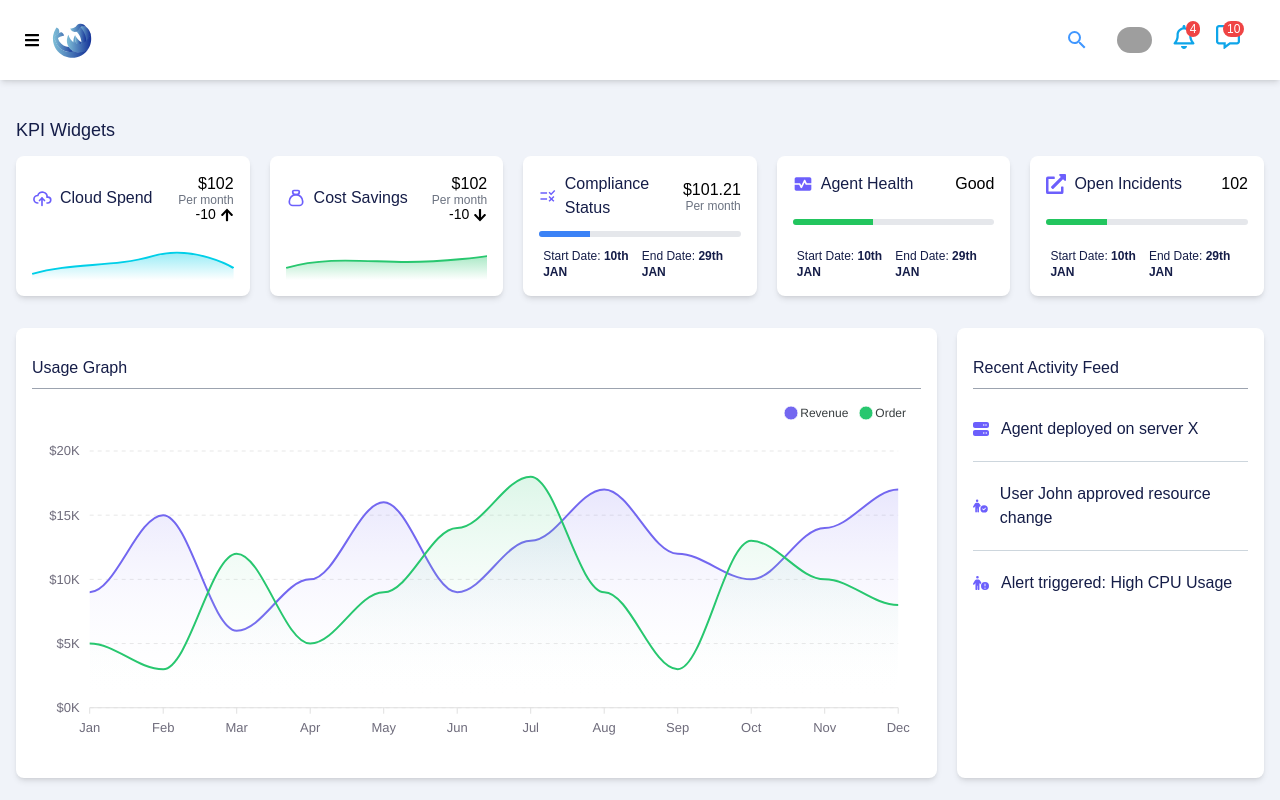
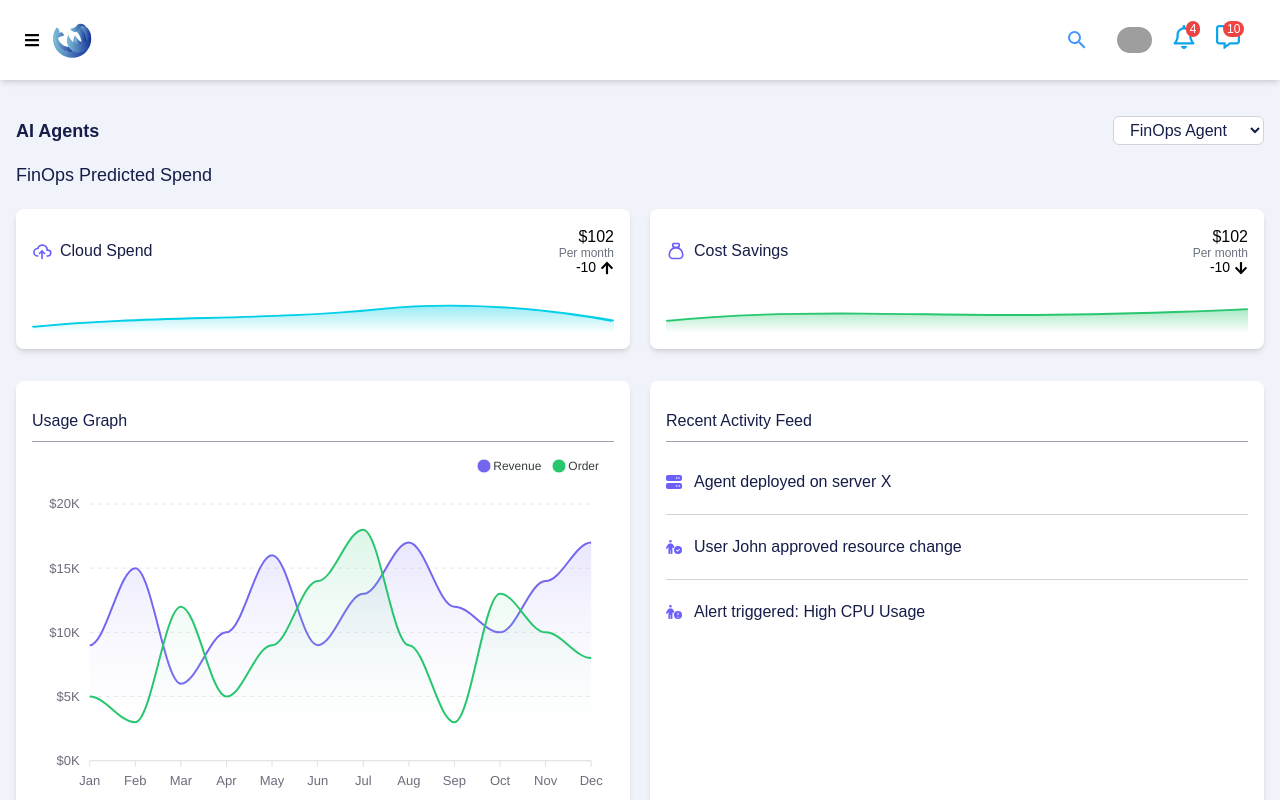
Before and after one commit to CodeHub-CloudSeals/cis-Frontend, a React (Vite) app: page /dashboard in a window 1280 px wide. Shown: the top 800 px of the page. Built offline with nearby package versions, Linux system fonts and the light colour scheme; sample sign-in values are in the browser's storage; grey boxes are pictures that could not be loaded.

Commit message:
Dashboard commit

```diff
--- a/src/pages/DashboardPage.jsx
+++ b/src/pages/DashboardPage.jsx
@@ -17,6 +17,7 @@ export default function DashboardPage() {
 
   // State for UI elements
   const [isSidenavOpen, setIsSidenavOpen] = useState(false);
+  const [selectedAgent, setSelectedAgent] = useState("FinOps");
 
   // Refs for chart elements
   const pieChartRef = useRef(null);
@@ -366,11 +367,28 @@ export default function DashboardPage() {
         {/* KPI Widgets Section */}
         <section className="mt-5 px-4">
           <div className="container-fluid">
-            <h1 className="text-lg text-[#151D48] font-medium my-3 font-open-sans text-center lg:text-left">
-              KPI Widgets
+            <div className="flex justify-between items-center mb-4">
+              <h1 className="text-lg text-[#151D48] font-bold font-open-sans">
+                AI Agents
               </h1>
-            <div className="grid grid-cols-1 sm:grid-cols-2 md:grid-cols-3 lg:grid-cols-5 gap-5 items-center justify-center">
-              {/* Card 1: Cloud Spend */}
+              <select
+                value={selectedAgent}
+                onChange={(e) => setSelectedAgent(e.target.value)}
+                className="border border-gray-300 rounded-md px-3 py-1 bg-white text-[#151D48] focus:outline-none"
+              >
+                <option value="FinOps">FinOps Agent</option>
+                <option value="SecOps">SecOps Agent</option>
+                <option value="DevOps">DevOps Agent</option>
+              </select>
+            </div>
+
+            <div className="grid grid-cols-1 sm:grid-cols-2 gap-5 items-center justify-center">
+              {selectedAgent === "FinOps" && (
+                <>
+                  <h2 className="text-[#151D48] text-lg font-medium col-span-full">
+                    FinOps Predicted Spend
+                  </h2>
+                  {/* Cloud Spend */}
                   <div className="bg-white rounded-lg shadow-md p-4 min-h-[110px] flex flex-col justify-between">
                     <div className="flex items-center justify-between">
                       <div className="flex items-center gap-2">
@@ -400,8 +418,16 @@ export default function DashboardPage() {
                           x2="0"
                           y2="1"
                         >
-                      <stop offset="0%" stopColor="#00CFE8" stopOpacity="0.4" />
-                      <stop offset="100%" stopColor="#00CFE8" stopOpacity="0" />
+                          <stop
+                            offset="0%"
+                            stopColor="#00CFE8"
+                            stopOpacity="0.4"
+                          />
+                          <stop
+                            offset="100%"
+                            stopColor="#00CFE8"
+                            stopOpacity="0"
+                          />
                         </linearGradient>
                       </defs>
                       <path
@@ -417,7 +443,7 @@ export default function DashboardPage() {
                     </svg>
                   </div>
 
-              {/* Cost Savings Card */}
+                  {/* Cost Savings */}
                   <div className="bg-white rounded-lg shadow-md p-4 min-h-[130px] flex flex-col justify-between">
                     <div className="flex items-center justify-between">
                       <div className="flex items-center gap-2">
@@ -447,8 +473,16 @@ export default function DashboardPage() {
                           x2="0"
                           y2="1"
                         >
-                      <stop offset="0%" stopColor="#28C76F" stopOpacity="0.4" />
-                      <stop offset="100%" stopColor="#28C76F" stopOpacity="0" />
+                          <stop
+                            offset="0%"
+                            stopColor="#28C76F"
+                            stopOpacity="0.4"
+                          />
+                          <stop
+                            offset="100%"
+                            stopColor="#28C76F"
+                            stopOpacity="0"
+                          />
                         </linearGradient>
                       </defs>
                       <path
@@ -463,8 +497,15 @@ export default function DashboardPage() {
                       />
                     </svg>
                   </div>
+                </>
+              )}
 
-              {/* Card 3: Compliance Status */}
+              {selectedAgent === "SecOps" && (
+                <>
+                  <h2 className="text-[#151D48] text-lg font-semibold col-span-full">
+                    SecOps Compliance Insights
+                  </h2>
+                  {/* Compliance Status */}
                   <div className="bg-white rounded-lg shadow-md p-4 min-h-[140px] flex flex-col justify-between">
                     <div className="flex items-center justify-between mb-2">
                       <div className="flex items-center gap-2">
@@ -474,12 +515,14 @@ export default function DashboardPage() {
                         </h5>
                       </div>
                       <div className="flex flex-col items-end">
-                    <p className="text-base font-medium text-black">$101.21</p>
+                        <p className="text-base font-medium text-black">
+                          $101.21
+                        </p>
                         <p className="text-xs text-gray-500 -mt-1">Per month</p>
                       </div>
                     </div>
                     <div className="w-full bg-gray-200 h-1.5 rounded-full overflow-hidden">
-                  <div className="bg-blue-500 h-full w-[25%]"></div>
+                      <div className="bg-blue-500 h-full w-[25%]" />
                     </div>
                     <div className="flex justify-between text-xs text-[#151D48] mt-2 px-1">
                       <span>
@@ -491,7 +534,7 @@ export default function DashboardPage() {
                     </div>
                   </div>
 
-              {/* Card 4: Agent Health */}
+                  {/* Agent Health */}
                   <div className="bg-white rounded-lg shadow-md p-4 min-h-[140px] flex flex-col justify-between">
                     <div className="flex items-center justify-between mb-2">
                       <div className="flex items-center gap-2">
@@ -503,7 +546,7 @@ export default function DashboardPage() {
                       <p className="text-base font-medium text-black">Good</p>
                     </div>
                     <div className="w-full bg-gray-200 h-1.5 rounded-full overflow-hidden">
-                  <div className="bg-green-500 h-full w-[40%]"></div>
+                      <div className="bg-green-500 h-full w-[40%]" />
                     </div>
                     <div className="flex justify-between text-xs text-[#151D48] mt-2 px-1">
                       <span>
@@ -514,20 +557,26 @@ export default function DashboardPage() {
                       </span>
                     </div>
                   </div>
+                </>
+              )}
 
-              {/* Card 5: Open Incidents */}
-              <div className="bg-white rounded-lg shadow-md p-4 min-h-[140px] flex flex-col justify-between">
+              {selectedAgent === "DevOps" && (
+                <>
+                  <h2 className="text-[#151D48] text-lg font-medium col-span-full">
+                    DevOps Agent
+                  </h2>
+                  <div className="bg-white rounded-lg shadow-md p-4 min-h-[140px] flex flex-col justify-between col-span-full">
                     <div className="flex items-center justify-between mb-2">
                       <div className="flex items-center gap-2">
-                    <FaExternalLinkAlt className="text-[#6c5ffc] text-xl" />
+                        <MdMonitorHeart className="text-[#6c5ffc] text-xl" />
                         <h5 className="text-base font-medium text-[#151D48]">
-                      Open Incidents
+                          Agent Health
                         </h5>
                       </div>
-                  <p className="text-base font-medium text-black">102</p>
+                      <p className="text-base font-medium text-black">Good</p>
                     </div>
                     <div className="w-full bg-gray-200 h-1.5 rounded-full overflow-hidden">
-                  <div className="bg-green-500 h-full w-[30%]"></div>
+                      <div className="bg-green-500 h-full w-[40%]" />
                     </div>
                     <div className="flex justify-between text-xs text-[#151D48] mt-2 px-1">
                       <span>
@@ -538,6 +587,8 @@ export default function DashboardPage() {
                       </span>
                     </div>
                   </div>
+                </>
+              )}
             </div>
           </div>
         </section>
@@ -545,7 +596,7 @@ export default function DashboardPage() {
         {/* Total Revenue Section */}
         <section className="mt-8 px-4">
           <div className="container-fluid">
-            <div className="grid grid-cols-1 lg:grid-cols-[3fr_1fr] gap-5">
+            <div className="grid grid-cols-1 lg:grid-cols-2 gap-5">
               {/* Usage Graph */}
               <div className="bg-white rounded-lg shadow-md p-4 pt-2">
                 <h2 className="text-base text-[#151D48] font-medium font-open-sans mt-5 mb-2">
```
Lines whose indentation alone changed are shown as unchanged.
